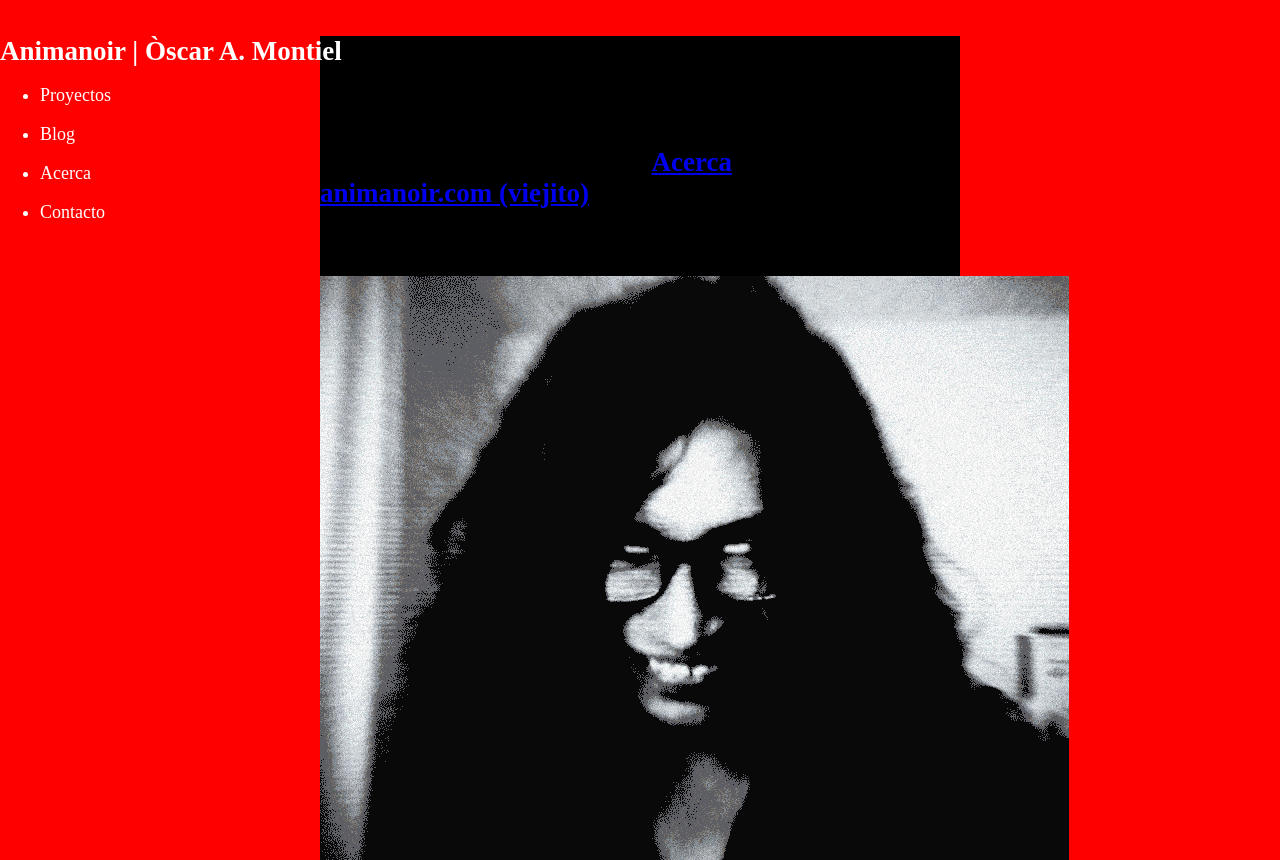
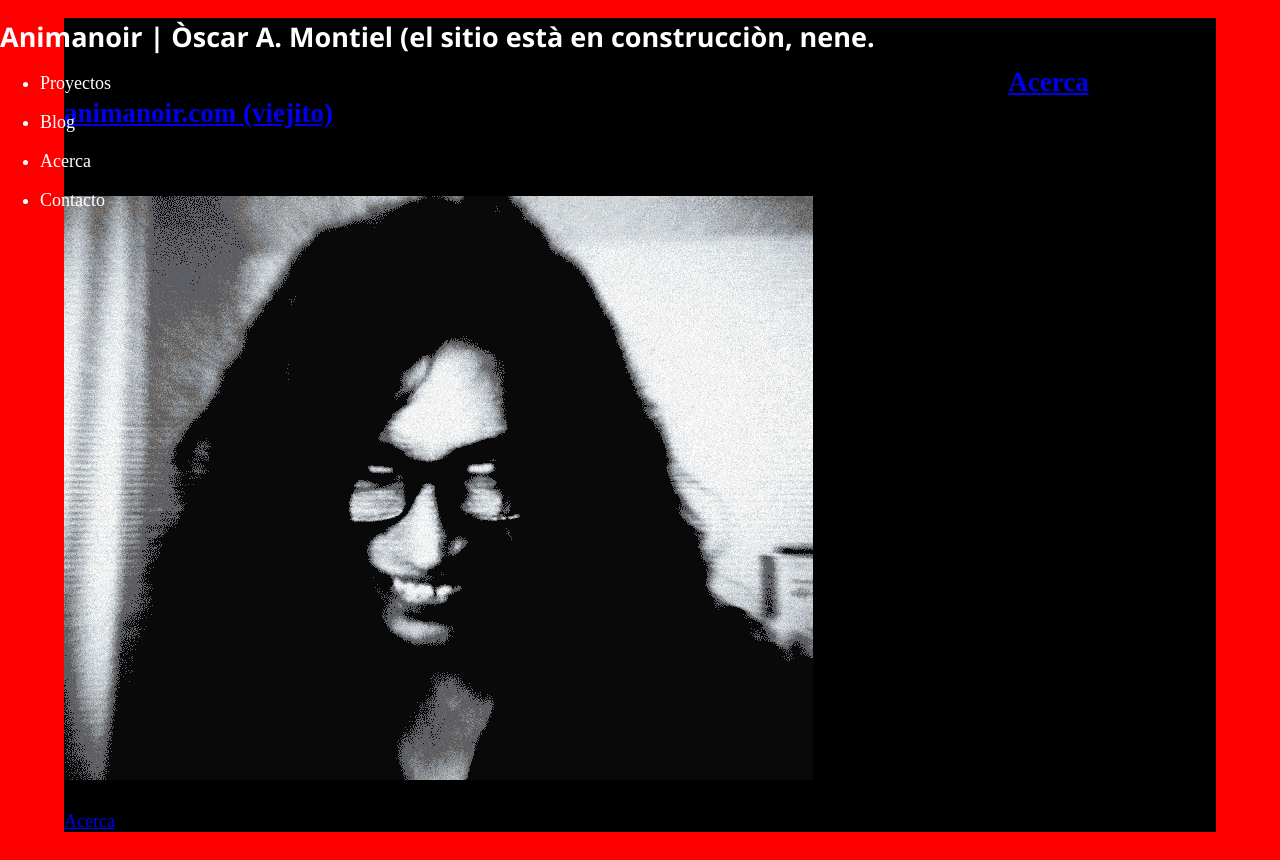
Before and after one commit to animanoir/anim20, a Gatsby site: page / in a window 1280 px wide. Shown: the top 860 px of the page. Built offline with nearby package versions, Linux system fonts and the light colour scheme; Gatsby itself is replaced by a stand-in of ours.

Commit message:
nueva versión

```diff
--- a/gatsby-config.js
+++ b/gatsby-config.js
@@ -34,6 +34,21 @@ module.exports = {
         path: `${__dirname}/src/pages/`,
       },
     },
+    {
+      resolve: `gatsby-plugin-prefetch-google-fonts`,
+      options: {
+        fonts: [
+          {
+            family: `Oswald`,
+            subsets: [`latin`],
+          },
+          {
+            family: `Open Sans`,
+            variants: [`400`, `700`]
+          },
+        ],
+      },
+    },
     `gatsby-plugin-mdx`,
     // this (optional) plugin enables Progressive Web App + Offline functionality
     // To learn more, visit: https://gatsby.dev/offline
--- a/package.json
+++ b/package.json
@@ -16,6 +16,7 @@
     "gatsby-plugin-manifest": "^2.2.39",
     "gatsby-plugin-mdx": "^1.1.7",
     "gatsby-plugin-offline": "^3.0.32",
+    "gatsby-plugin-prefetch-google-fonts": "^1.4.3",
     "gatsby-plugin-react-helmet": "^3.1.21",
     "gatsby-plugin-sharp": "^2.4.3",
     "gatsby-source-filesystem": "^2.1.46",
--- a/src/components/layout.js
+++ b/src/components/layout.js
@@ -48,9 +48,9 @@ const Layout = ({ children }) => {
     <Menu />
     <main
       css={css`
-        margin: 2rem auto 4rem;
+        margin: 1rem auto 4rem;
         max-width: 90vw;
-        width: 50%;
+        width: 90%;
         background-color: black;
       `}
     >
--- a/src/components/menu.js
+++ b/src/components/menu.js
@@ -14,8 +14,9 @@ export const Menu = () => (
     <h1
       css={css`
         color: white;
+        font-family: Open Sans;
       `}
-    >Animanoir | Òscar A. Montiel</h1>
+    >Animanoir | Òscar A. Montiel (el sitio està en construcciòn, nene.</h1>
     <ul>
       <li>Proyectos</li>
       <li>Blog</li>
```
Also changed, not shown: src/pages/index.js (+4 -4 lines), 1 other file.
